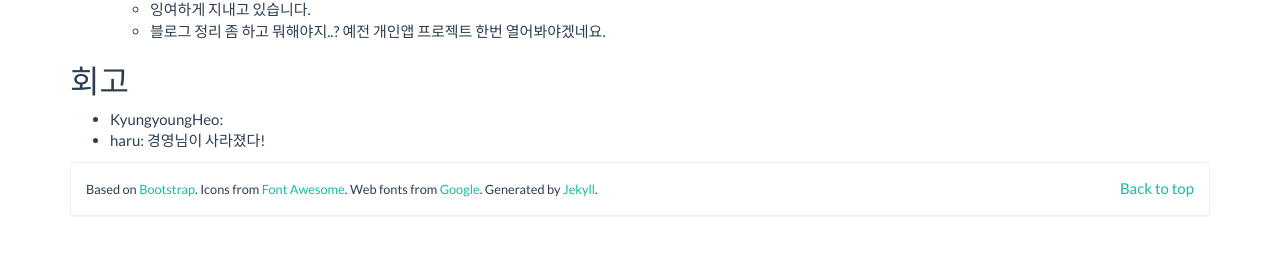
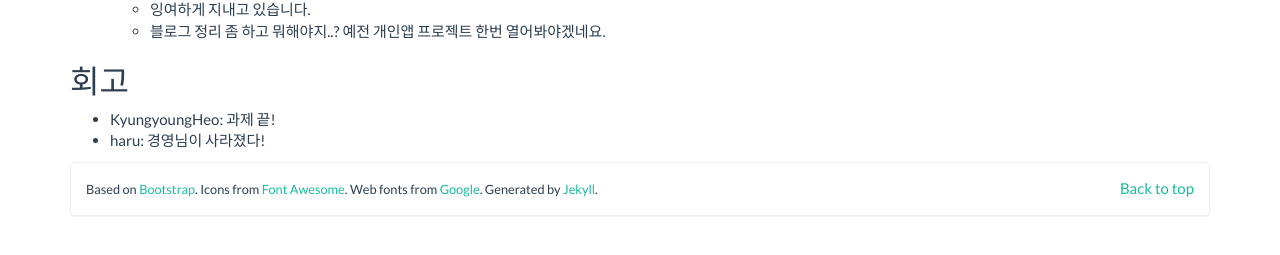
Before and after one commit to tuestudy/tuestudy.github.io, a Jekyll site: the page built from _posts/2020-10-20-meeting.md, in a window 1280 px wide. Shown: the part 386-641 px from the top of the page. Built offline with Jekyll 4.4.1, drawn with Linux system fonts in a browser that asks for light colours.

Commit message:
2020-10-20 회고
Signed-off-by: bbvch13531 <bbvch13531@gmail.com>

```diff
--- a/_posts/2020-10-20-meeting.md
+++ b/_posts/2020-10-20-meeting.md
@@ -19,5 +19,5 @@
 
 ## 회고
 
-- KyungyoungHeo:
+- KyungyoungHeo: 과제 끝!
 - haru: 경영님이 사라졌다!
```
